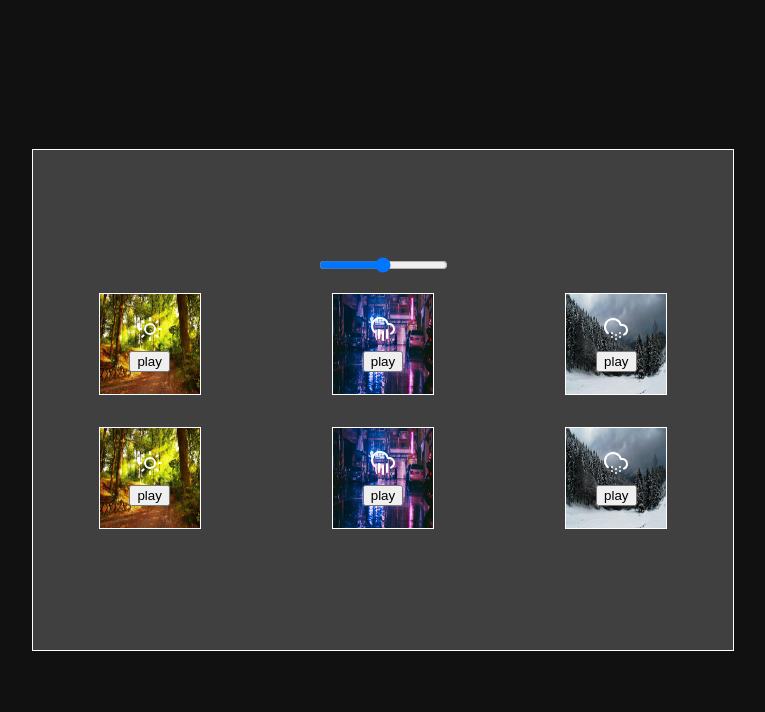
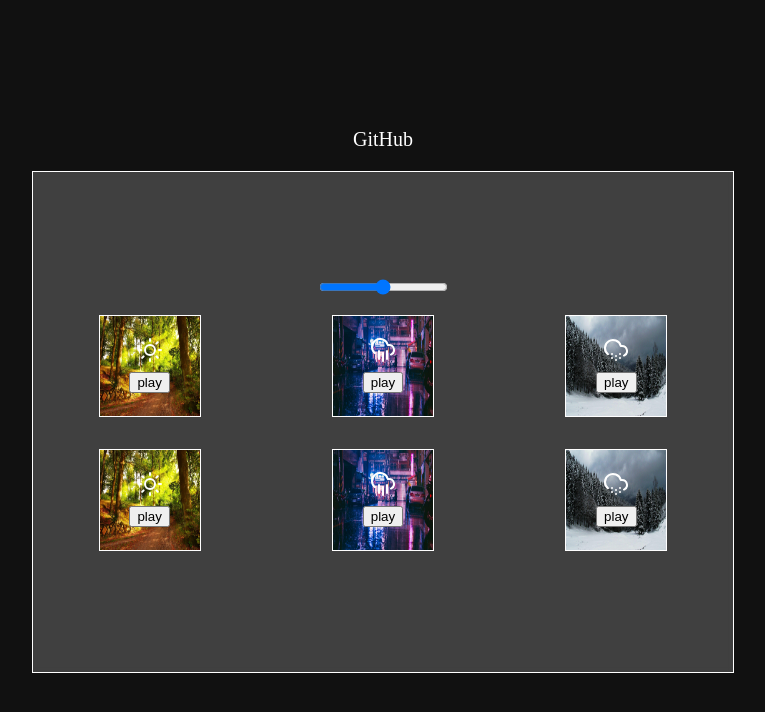
Before and after one commit to AlexYuhim/weather_sounds, a website built with webpack: page public/index.html in a window 1280 px wide. Shown: the whole page, without its empty margins (257-1022 px from the left). Built offline with nearby package versions, Linux system fonts and the light colour scheme.

Commit message:
feat: добавлет ссылку на гит

```diff
--- a/public/index.html
+++ b/public/index.html
@@ -13,6 +13,11 @@
     <title>Weather Sounds</title>
   </head>
   <body>
+    <a
+      target="blank"
+      href="https://github.com/AlexYuhim/weather_sounds"
+      >GitHub</a
+    >
     <div
       id="app"
       class="container"></div>
--- a/src/scss/style.scss
+++ b/src/scss/style.scss
@@ -9,6 +9,14 @@ body {
   display: flex;
   justify-content: center;
   align-items: center;
+  flex-direction: column;
+  gap: 20px;
+
+  a {
+    text-decoration: none;
+    color: #fff;
+    font-size: 20px;
+  }
 }
 
 .box-track {
```
